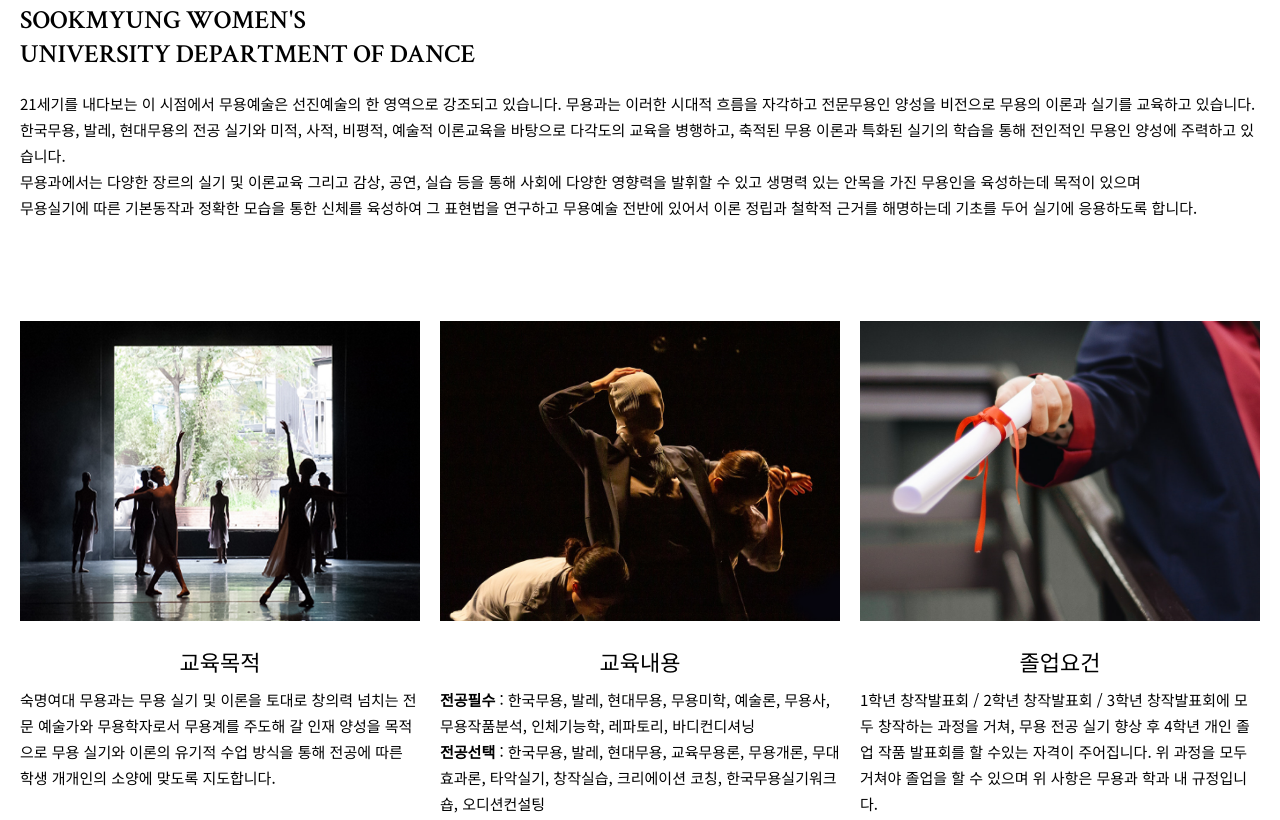
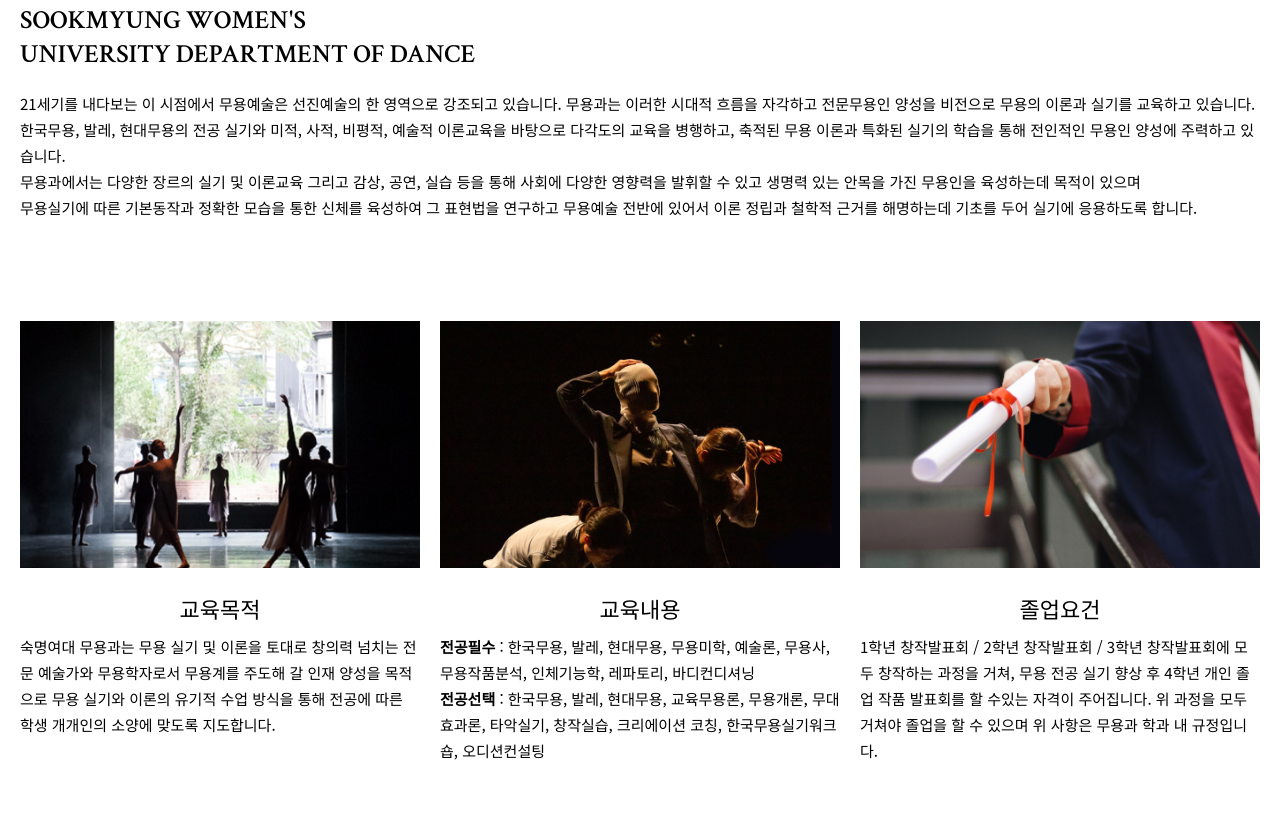
Before and after one commit to chunjaeilu/smd, a plain HTML site: page pages/about.html in a window 1280 px wide. Shown: the part 505-1325 px from the top of the page. Drawn offline with nearby package versions, Linux system fonts and the light colour scheme.

Commit message:
about 페이지 이미지 수정
- visual title 이미지파일 수정
- section2 이미지파일 수정

```diff
--- a/css/sub.css
+++ b/css/sub.css
@@ -65,8 +65,6 @@
 
 #about #section2 .item img {
   width: 100%;
-  height: 300px;
-  object-fit: cover;
 }
 
 #about #section2 .item h2 {
--- a/pages/about.html
+++ b/pages/about.html
@@ -193,7 +193,7 @@
     <section id="section2">
       <div class="container">
         <div class="item">
-          <img src="../images/sub_content_1.jpg" alt="교육목적" />
+          <img src="../images/about_item_1.jpg" alt="교육목적" />
           <h2>교육목적</h2>
           <p>
             숙명여대 무용과는 무용 실기 및 이론을 토대로 창의력 넘치는 전문
@@ -203,7 +203,7 @@
           </p>
         </div>
         <div class="item">
-          <img src="../images/sub_content_2.jpg" alt="교육내용" />
+          <img src="../images/about_item_2.jpg" alt="교육내용" />
           <h2>교육내용</h2>
           <p>
             <span class="txt-bold">전공필수</span> : 한국무용, 발레, 현대무용,
@@ -215,7 +215,7 @@
           </p>
         </div>
         <div class="item">
-          <img src="../images/sub_content_3.jpg" alt="졸업요건" />
+          <img src="../images/about_item_3.jpg" alt="졸업요건" />
           <h2>졸업요건</h2>
           <p>
             1학년 창작발표회 / 2학년 창작발표회 / 3학년 창작발표회에 모두
```
Also changed, not shown: images/about_item_1.jpg (added), images/about_item_2.jpg (added), images/about_item_3.jpg (added), images/sub-title-visual.jpg.
